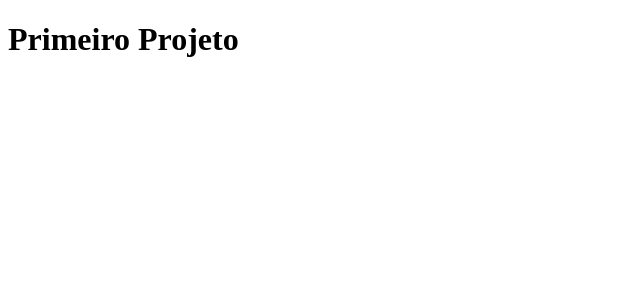
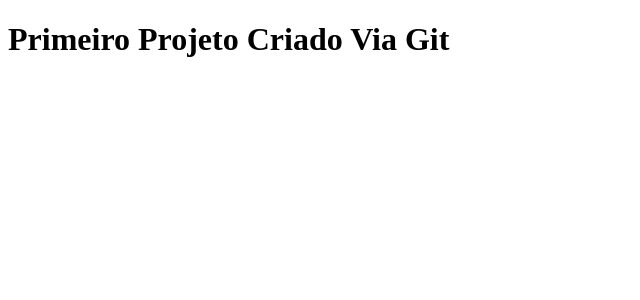
Before and after one commit to mrlocksley/FirstOne, a Next.js app: page / in a window 1280 px wide. Shown: the top 300 px of the page, without its empty margins (0-640 px from the left). Built offline with nearby package versions, Linux system fonts and the light colour scheme.

Commit message:
atualização de `index.js`

```diff
--- a/pages/index.js
+++ b/pages/index.js
@@ -1,5 +1,5 @@
 function Home() {
-    return <h1>Primeiro Projeto</h1>
+    return <h1>Primeiro Projeto Criado Via Git</h1>
 }
 
 export default Home;
```
